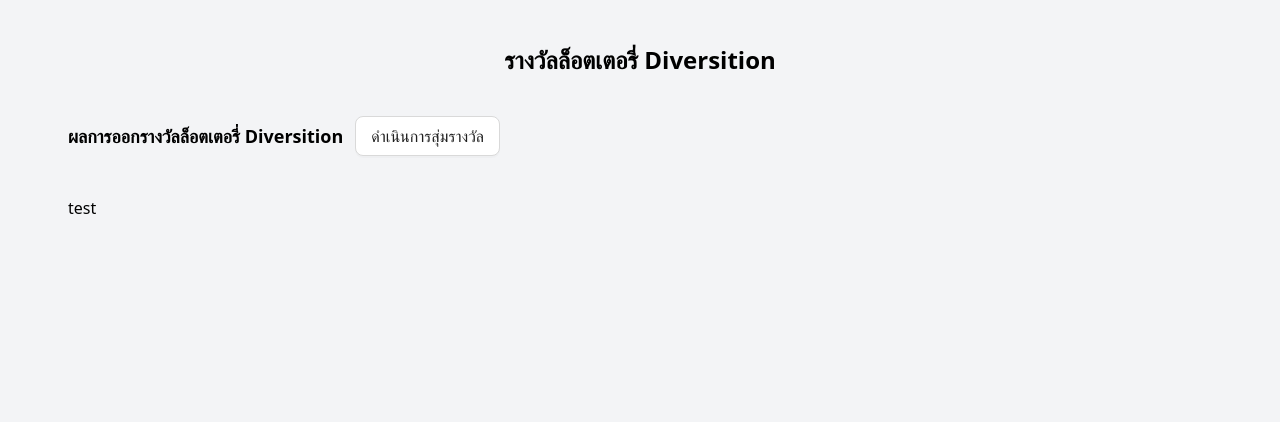
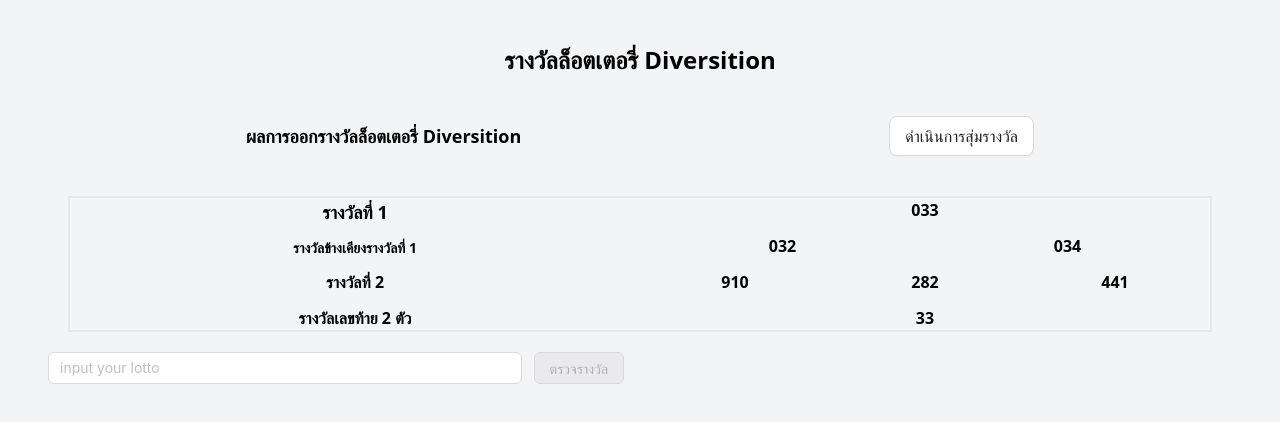
Before and after one commit to Firstweera/lotto, a React (Vite) app: page / in a window 1280 px wide. Both pictures are taken after a click on the button "ดำเนินการสุ่มรางวัล". Shown: the top 422 px of the page. Built offline with nearby package versions, Linux system fonts and the light colour scheme.

Commit message:
feat/func-done

```diff
--- a/package.json
+++ b/package.json
@@ -10,6 +10,7 @@
     "preview": "vite preview"
   },
   "dependencies": {
+    "@ant-design/icons": "^5.2.6",
     "antd": "^5.9.1",
     "clsx": "^2.0.0",
     "react": "^18.2.0",
--- a/src/App.tsx
+++ b/src/App.tsx
@@ -1,18 +1,141 @@
-import React from "react";
-import { ContentContainer, DisplayLotto, Header } from "./components";
+import { useState } from "react";
+import {
+  CheckLotto,
+  ContentContainer,
+  DisplayLotto,
+  Header,
+} from "./components";
 
-type Props = {};
+const App = () => {
+  // Retrieve data from local storage or use default values if not found
+  const retrievedFirstPrize = localStorage.getItem("firstPrize") || "";
+  const retrievedSecondPrizesJSON =
+    localStorage.getItem("secondPrizes") || "[]";
+  const retrievedSidePrizesJSON = localStorage.getItem("sidePrizes") || "[]";
+  const retrievedLast2DigitsPrize =
+    localStorage.getItem("last2DigitsPrize") || "";
 
-const App = (props: Props) => {
+  // Initialize state variables with retrieved or default values
+  const [firstPrize, setFirstPrize] = useState<string>(retrievedFirstPrize);
+  const [secondPrizes, setSecondPrizes] = useState<string[]>(
+    JSON.parse(retrievedSecondPrizesJSON)
+  );
+  const [sidePrizes, setSidePrizes] = useState<string[]>(
+    JSON.parse(retrievedSidePrizesJSON)
+  );
+  const [last2DigitsPrize, setLast2DigitsPrize] = useState<string>(
+    retrievedLast2DigitsPrize
+  );
+  const [lottoNumberToCheck, setLottoNumberToCheck] = useState<string>("");
+  const [searchPrizes, setSearchPrizes] = useState<boolean>(false);
+  const [resultMessage, setResultMessage] = useState<string>("");
+
+  const generateLottoNumber = () => {
+    const min = 0;
+    const max = 999;
+
+    const randomNumber = Math.floor(Math.random() * (max - min + 1)) + min;
+
+    // Pad the number with leading zeros as needed
+    const paddedNumber = randomNumber.toString().padStart(3, "0");
+
+    return paddedNumber;
+  };
+
+  const handleGeneratePrizes = () => {
+    // Generate the first prize
+    const newFirstPrize = generateLottoNumber();
+    setFirstPrize(newFirstPrize);
+
+    // Generate three second prizes
+    const newSecondPrizes = Array.from({ length: 3 }, () =>
+      generateLottoNumber()
+    );
+    setSecondPrizes(newSecondPrizes);
+
+    // Generate side prizes (first prize minus 1 and plus 1)
+    const firstPrizeNumber = parseInt(newFirstPrize, 10);
+    const newSidePrizes = [
+      (firstPrizeNumber - 1).toString().padStart(3, "0"),
+      (firstPrizeNumber + 1).toString().padStart(3, "0"),
+    ];
+    setSidePrizes(newSidePrizes);
+
+    // Generate last 2 digits of the first prize
+    const newLast2DigitsPrize = newFirstPrize.slice(1, 3);
+    setLast2DigitsPrize(newLast2DigitsPrize);
+
+    // Save the generated prizes in local storage
+    localStorage.setItem("firstPrize", newFirstPrize);
+    localStorage.setItem("secondPrizes", JSON.stringify(newSecondPrizes));
+    localStorage.setItem("sidePrizes", JSON.stringify(newSidePrizes));
+    localStorage.setItem("last2DigitsPrize", newLast2DigitsPrize);
+
+    // console.log("Generating First Prize:", newFirstPrize);
+    // console.log("Generating Second Prizes:", newSecondPrizes);
+    // console.log("Generating Side Prizes:", newSidePrizes);
+    // console.log("Generating Last 2 Digits Prize:", newLast2DigitsPrize);
+  };
+
+  const checkPrize = (lottoNumberToCheck: string) => {
+    // Check if the lotto number matches the first prize
+    if (lottoNumberToCheck === firstPrize) {
+      return "Congratulations! You've won the first prize! and You've matched the last 2 digits of the first prize!";
+    }
+
+    // Check if the lotto number matches any of the second prizes
+    if (secondPrizes.includes(lottoNumberToCheck)) {
+      return "Congratulations! You've won a second prize!";
+    }
+
+    // Check if the lotto number matches any of the side prizes (first prize minus 1 and plus 1)
+    if (sidePrizes.includes(lottoNumberToCheck)) {
+      return "Congratulations! You've won a side prize!";
+    }
+
+    // Check if the last 2 digits of the lotto number match the last 2 digits of the first prize
+    const last2DigitsOfLottoNumber = lottoNumberToCheck.slice(-2);
+    if (last2DigitsOfLottoNumber === last2DigitsPrize) {
+      return "Congratulations! You've matched the last 2 digits of the first prize!";
+    }
+
+    return "Sorry, you didn't win a prize this time.";
+  };
+
+  const handleCheckPrize = () => {
+    // Call the checkPrize function to check the prize
+    const prizeResult = checkPrize(lottoNumberToCheck);
+    setResultMessage(prizeResult);
+    console.log(prizeResult); // This will log the result of checking the lotto number.
+
+    // Set searchPrizes to true to display the result
+    setSearchPrizes(true);
+  };
+
   return (
     <>
       <ContentContainer>
         <div className="tw-p-5">
-          <Header />
+          <Header handleGeneratePrizes={handleGeneratePrizes} />
         </div>
 
         <div className="tw-p-5">
-          <DisplayLotto />
+          <DisplayLotto
+            firstPrize={firstPrize}
+            secondPrizes={secondPrizes}
+            sidePrizes={sidePrizes}
+            last2DigitsPrize={last2DigitsPrize}
+          />
+        </div>
+
+        <div>
+          <CheckLotto
+            lottoNumberToCheck={lottoNumberToCheck}
+            setLottoNumberToCheck={setLottoNumberToCheck}
+            handleCheckPrize={handleCheckPrize}
+            searchPrizes={searchPrizes}
+            resultMessage={resultMessage}
+          />
         </div>
       </ContentContainer>
     </>
--- /dev/null
+++ b/src/components/CheckLotto.tsx
@@ -0,0 +1,41 @@
+import { Button, Input } from "antd";
+
+interface ICheckLotto {
+  lottoNumberToCheck: string;
+  setLottoNumberToCheck: React.Dispatch<React.SetStateAction<string>>;
+  handleCheckPrize: () => void;
+  searchPrizes: boolean;
+  resultMessage: string;
+}
+
+export const CheckLotto: React.FC<ICheckLotto> = (props) => {
+  const {
+    lottoNumberToCheck,
+    setLottoNumberToCheck,
+    handleCheckPrize,
+    searchPrizes,
+    resultMessage,
+  } = props;
+
+  return (
+    <>
+      <div className="tw-flex tw-space-x-3">
+        <Input
+          placeholder="input your lotto"
+          value={lottoNumberToCheck}
+          onChange={(event) => {
+            setLottoNumberToCheck(event.target.value);
+          }}
+          style={{ width: "40%" }}
+        />
+        <Button
+          onClick={handleCheckPrize}
+          disabled={lottoNumberToCheck !== "" ? false : true}
+        >
+          ตรวจรางวัล
+        </Button>
+      </div>
+      {searchPrizes && <div>{resultMessage}</div>}
+    </>
+  );
+};
--- a/src/components/DisplayLotto.tsx
+++ b/src/components/DisplayLotto.tsx
@@ -1,7 +1,43 @@
-export const DisplayLotto = () => {
+interface IDisplayLotto {
+  firstPrize: string;
+  secondPrizes: string[];
+  sidePrizes: string[];
+  last2DigitsPrize: string;
+}
+
+export const DisplayLotto: React.FC<IDisplayLotto> = (props) => {
+  const { firstPrize, secondPrizes, sidePrizes, last2DigitsPrize } = props;
+
+  console.log("firstPrize", firstPrize);
+  console.log("sidePrizes", sidePrizes);
+  console.log("secondPrizes", secondPrizes);
+  console.log("last2DigitsPrize", last2DigitsPrize);
+
   return (
     <>
-      <div>test</div>
+      <div className="tw-grid tw-grid-cols-2 tw-border-2 tw-text-center tw-text-md tw-font-bold">
+        <div className="tw-space-y-3">
+          <div className="tw-text-lg">รางวัลที่ 1</div>
+          <div className="tw-text-sm">รางวัลข้างเคียงรางวัลที่ 1</div>
+          <div>รางวัลที่ 2</div>
+          <div>รางวัลเลขท้าย 2 ตัว</div>
+        </div>
+
+        <div className="tw-space-y-3">
+          <div>{firstPrize}</div>
+          <div className="tw-grid tw-grid-cols-2">
+            {sidePrizes?.map((item: string, idx: number) => (
+              <div key={idx}>{item}</div>
+            ))}
+          </div>
+          <div className="tw-grid tw-grid-cols-3">
+            {secondPrizes?.map((item: string, idx: number) => (
+              <div key={idx}>{item}</div>
+            ))}
+          </div>
+          <div>{last2DigitsPrize}</div>
+        </div>
+      </div>
     </>
   );
 };
--- a/src/components/Header.tsx
+++ b/src/components/Header.tsx
@@ -1,17 +1,24 @@
 import { Button } from "antd";
 
-export const Header = () => {
+interface IHeaderProps {
+  handleGeneratePrizes: () => void;
+}
+
+export const Header: React.FC<IHeaderProps> = (props) => {
+  const { handleGeneratePrizes } = props;
   return (
     <>
       <div className="tw-text-center">
         <p className="tw-text-2xl tw-font-bold">รางวัลล็อตเตอรี่ Diversition</p>
       </div>
 
-      <div className="tw-mt-10 tw-flex tw-space-x-3 tw-items-center">
+      <div className="tw-mt-10 tw-flex tw-space-x-3 tw-items-center tw-justify-around">
         <p className="tw-text-lg tw-font-bold">
           ผลการออกรางวัลล็อตเตอรี่ Diversition
         </p>
-        <Button size="large">ดำเนินการสุ่มรางวัล</Button>
+        <Button size="large" onClick={handleGeneratePrizes}>
+          ดำเนินการสุ่มรางวัล
+        </Button>
       </div>
     </>
   );
--- a/src/components/index.ts
+++ b/src/components/index.ts
@@ -1,3 +1,4 @@
 export * from "./ContentContainer";
 export * from "./Header";
 export * from "./DisplayLotto";
+export * from "./CheckLotto";
```
Also changed, not shown: 1 other file (tests, documents, lock files or other folders).
